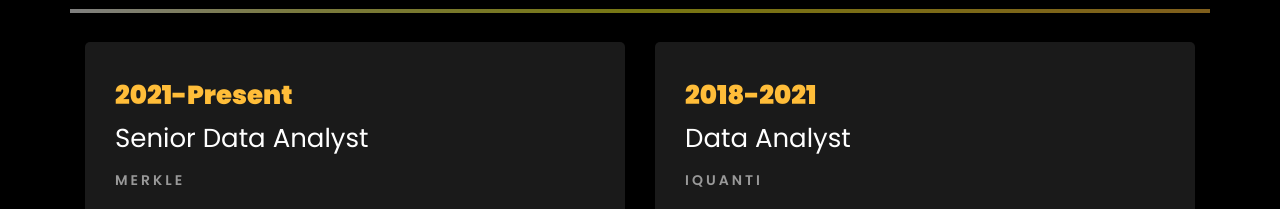
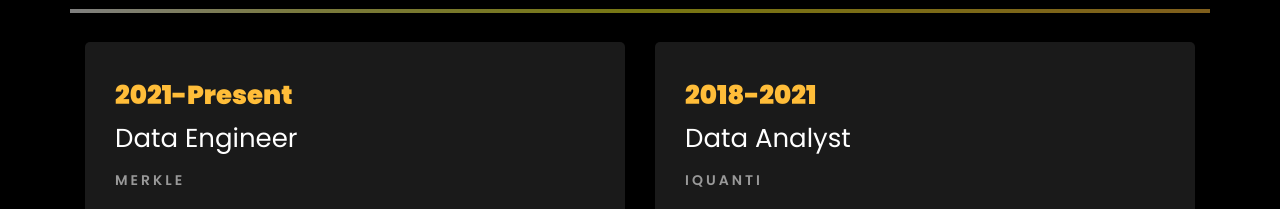
Before and after one commit to karrasathwik/Sathwik_portfolio, a plain HTML site: page index.html in a window 1280 px wide. Shown: the part 1986-2195 px from the top of the page. Drawn offline with Linux system fonts and the light colour scheme; files whose address does not match are found by name.

Commit message:
added experience

```diff
--- a/index.html
+++ b/index.html
@@ -304,7 +304,7 @@
           <div class="col-md-6">
             <div class="resume-wrap ftco-animate">
               <span class="date">2021-Present</span>
-              <h2>Senior Data Analyst</h2>
+              <h2>Data Engineer</h2>
               <span class="position">Merkle</span>
               <p class="mt-4">Merkle, a leading CXM and media company with over 10K+ professionals globally. It's a part of Dentsu International.
                 <ul>
```
